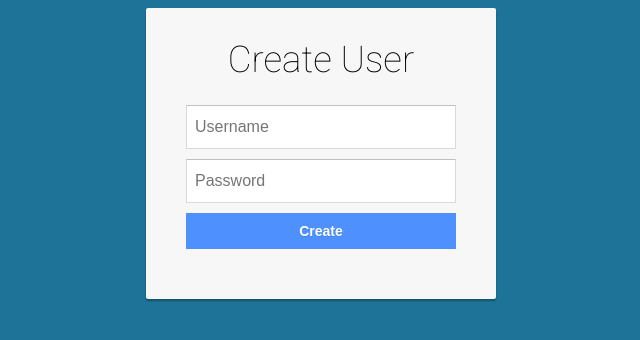
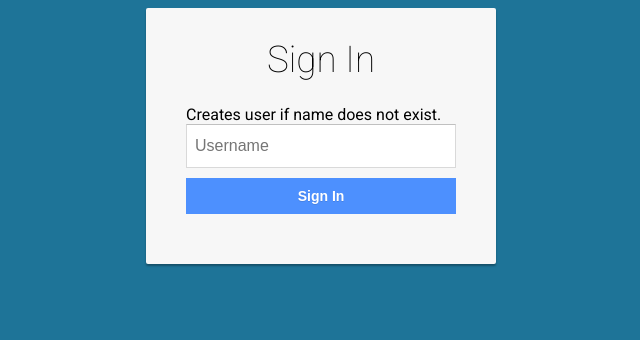
Before and after one commit to sbertrand101/node-typescript-webrtc-voice-reference, a website: page signin.html in a window 1280 px wide. Shown: the whole page, without its empty margins (319-959 px from the left). Drawn offline with nearby package versions, Linux system fonts and the light colour scheme.

Commit message:
Changed name from login.html to signin.html Removed password field generate random password for registrar

```diff
--- a/index.js
+++ b/index.js
@@ -197,7 +197,7 @@ server.route({
 	path: "/",
 	method: "GET",
 	handler: function(req, reply){
-		reply.file('createuser.html');
+		reply.file('signin.html');
 	}
 });
 
@@ -218,9 +218,10 @@ server.route({
 	path: "/login",
 	method: "post",
 	handler: function(req, reply){
+		// Give user random password
 		var user = {
 			userName : req.payload.userName,
-			password : req.payload.userPassword
+			password : (Math.random() + 1).toString(36).substring(7)
 		};
 		getOrCreateUser(user)
 		.then(function(endPointuser){
--- a/createuser.html
+++ b/signin.html
@@ -10,11 +10,11 @@
 
 <body>
 <div class="login-form">
-    <h1>Create User</h1>
+    <h1>Sign In</h1>
+    Creates user if name does not exist.
     <form action="login" method="post">
         <input type="text" name="userName" placeholder="Username">
-        <input type="password" name="userPassword" placeholder="Password">
-        <input type="submit" name="login" value="Create" class="login login-submit">
+        <input type="submit" name="login" value="Sign In" class="login login-submit">
     </form>
 </div>
 <script src='http://cdnjs.cloudflare.com/ajax/libs/jquery/2.1.3/jquery.min.js'></script>
```
